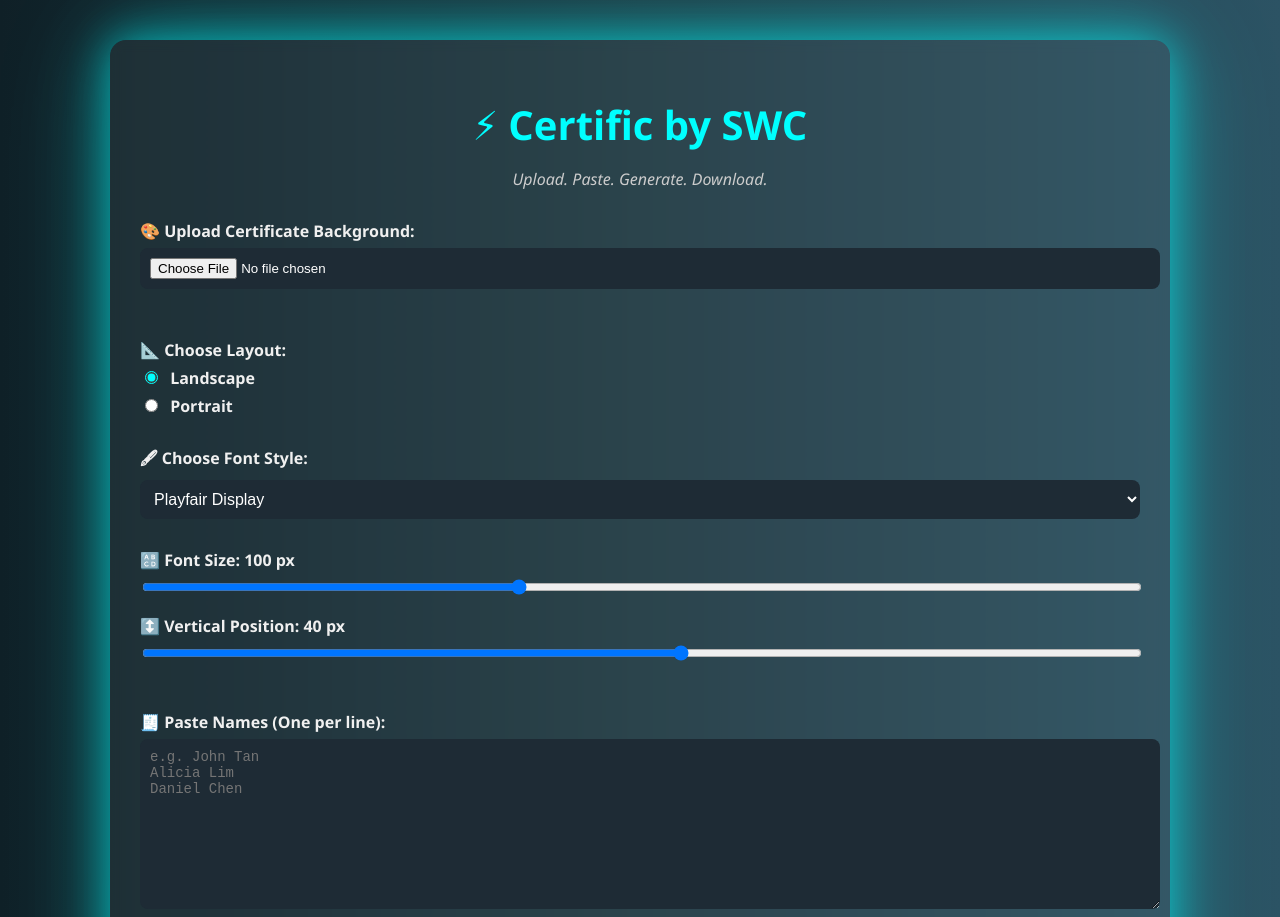
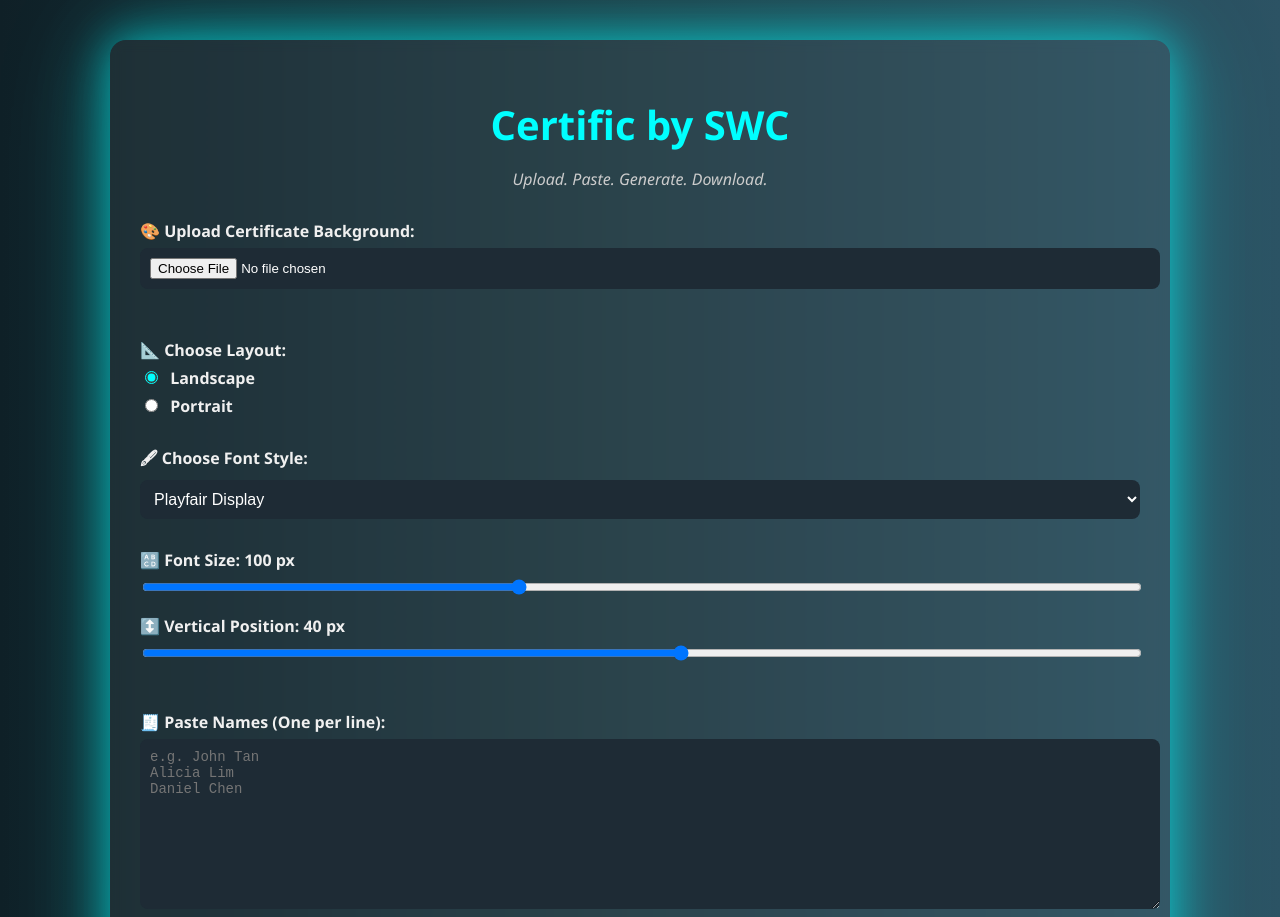
Before and after one commit to swc927/certificate, a plain HTML site: page index.html in a window 1280 px wide. Shown: the top 917 px of the page. Drawn offline with nearby package versions, Linux system fonts and the light colour scheme.

Commit message:
Update index.html

```diff
--- a/index.html
+++ b/index.html
@@ -12,7 +12,7 @@
 
 <body>
   <div class="container">
-    <h1>⚡ Certific by SWC</h1>
+    <h1>Certific by SWC</h1>
     <p class="subheading">Upload. Paste. Generate. Download.</p>
 
     <div class="upload-section">
```
